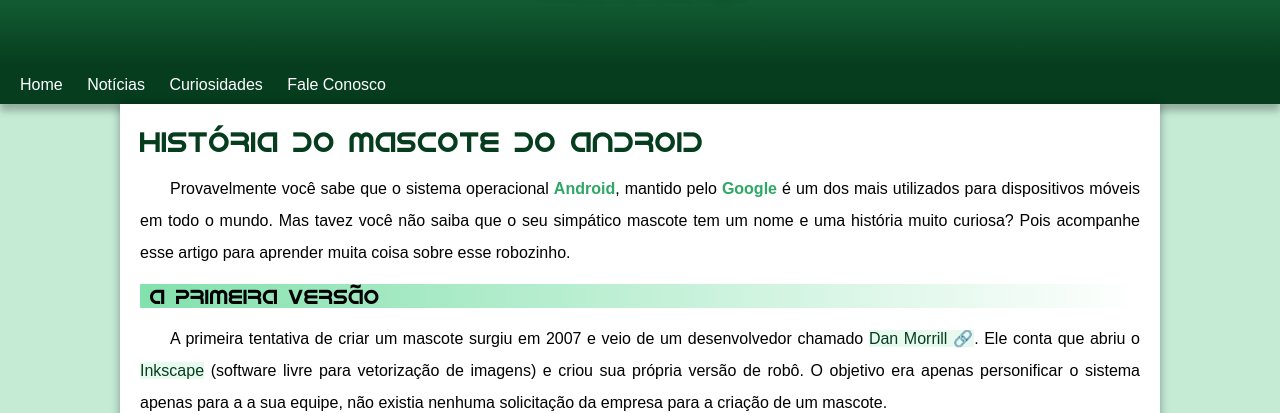
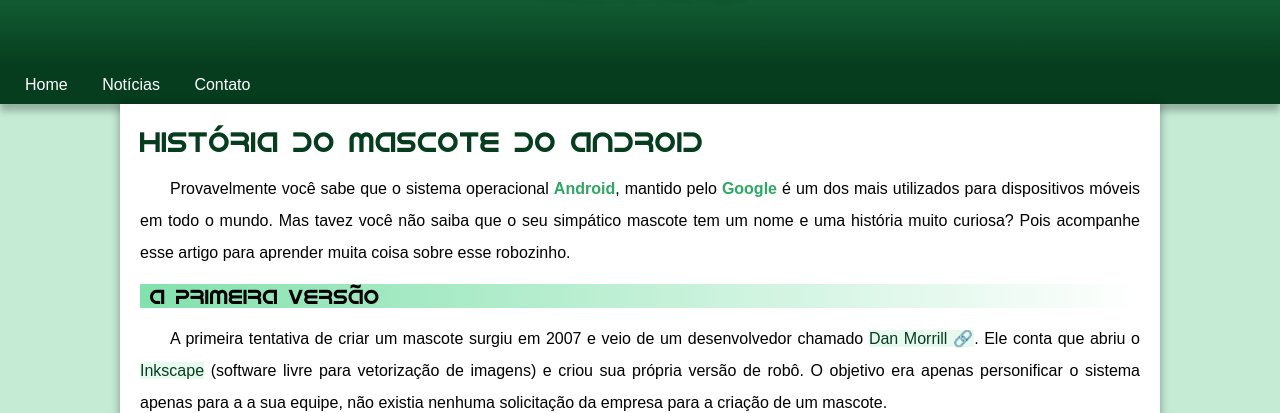
Before and after one commit to caiomarcosdias/projeto-android, a plain HTML site: page index.html in a window 1280 px wide. Shown: the part 164-577 px from the top of the page. Drawn offline with Linux system fonts and the light colour scheme; a web font is replaced by a local one.

Commit message:
problema padding

```diff
--- a/estilo/style.css
+++ b/estilo/style.css
@@ -59,7 +59,7 @@
     box-shadow: 0px 7px 7px rgba(0, 0, 0, 0.253);
 }
 nav>a{
-    padding: 10px;
+    padding: 15px;
     color: white;
     text-decoration: none;
 }
--- a/index.html
+++ b/index.html
@@ -15,8 +15,7 @@
     <nav>
         <a href="#">Home</a>
         <a href="#">Notícias</a>
-        <a href="#">Curiosidades</a>
-        <a href="#">Fale Conosco</a>
+        <a href="#">Contato</a>
     </nav>
     <main>
         <article>
```
